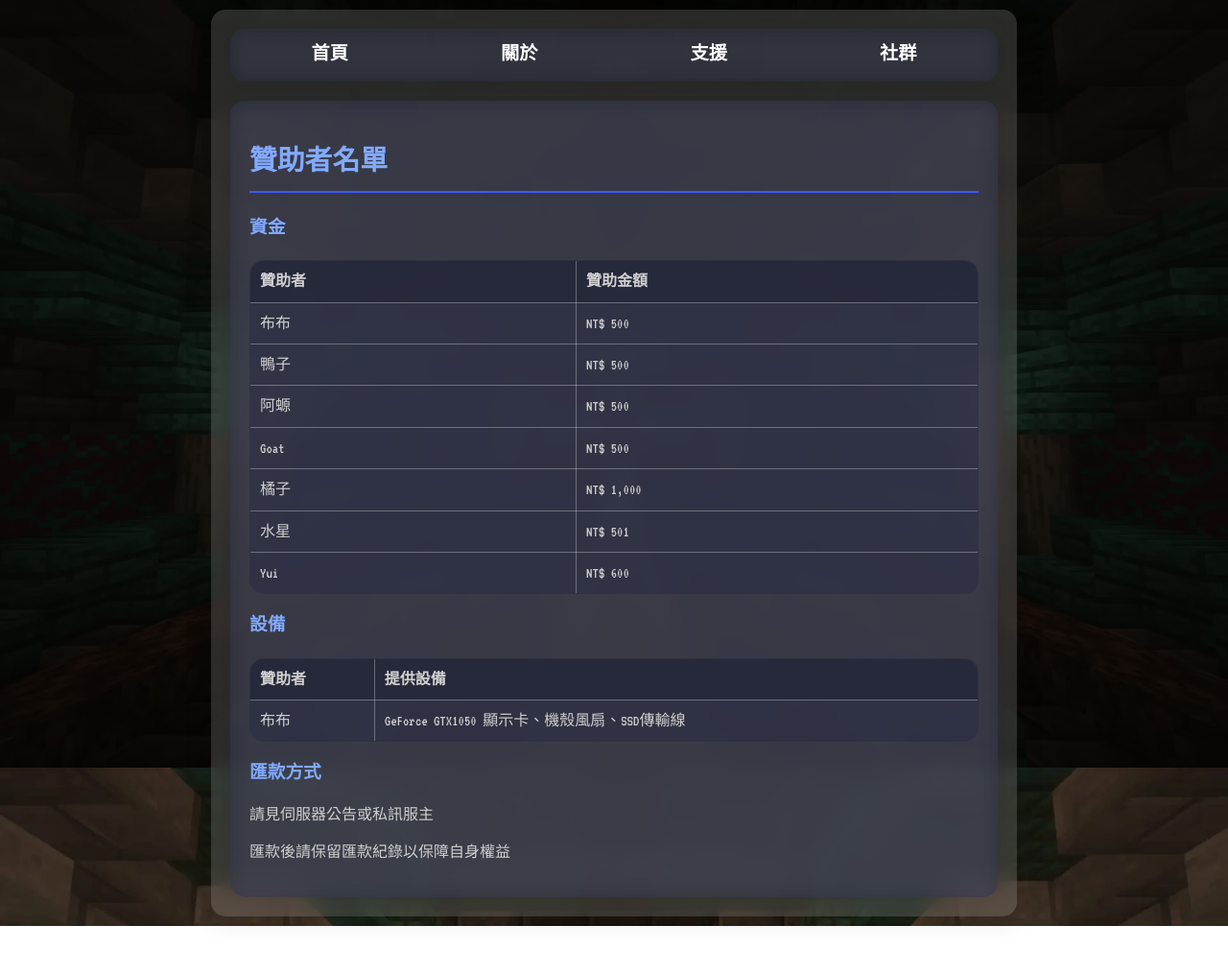
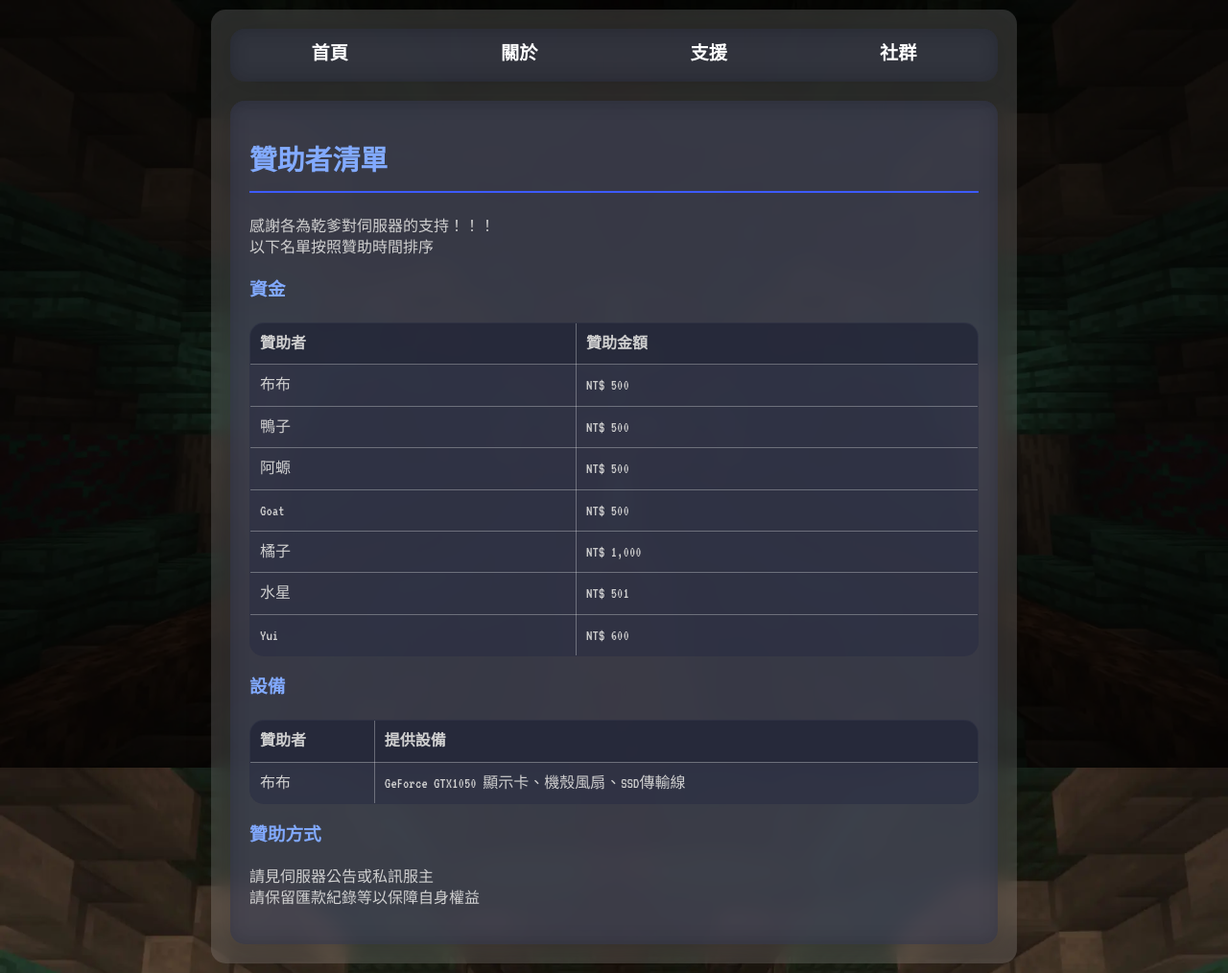
Before and after one commit to TNTsky/SPKsmp-Web, a plain HTML site: page donate.html in a window 1280 px wide. Shown: the whole page at 96% size. Before the commit the page ends 965 px from the top, so only its background shows below. Drawn offline with Linux system fonts and the light colour scheme.

Commit message:
Update donate.html and faq.html UI

```diff
--- a/donate.html
+++ b/donate.html
@@ -18,7 +18,8 @@
     <div class="container">
         <div id="nav-placeholder"></div>
         <div class="content">
-            <h2>贊助者名單</h2>
+            <h2>贊助者清單</h2>
+            <p>感謝各為乾爹對伺服器的支持！！！<br>以下名單按照贊助時間排序</p>
             <h3>資金</h3>
             <table>
                 <tr>
@@ -65,9 +66,8 @@
                     <td><nobr>GeForce GTX1050 顯示卡、</nobr><nobr>機殼風扇、</nobr><nobr>SSD傳輸線</nobr></td>
                 </tr>
             </table>
-            <h3>匯款方式</h3>
-            <p>請見伺服器公告或私訊服主</p>
-            <p>匯款後請保留匯款紀錄以保障自身權益</p>
+            <h3>贊助方式</h3>
+            <p>請見伺服器公告或私訊服主<br>請保留匯款紀錄等以保障自身權益</p>
         </div>
     </div>
 </body>
```
Also changed, not shown: faq.html (+1 -20 lines), js/faq.js (added, +17 -0 lines).
